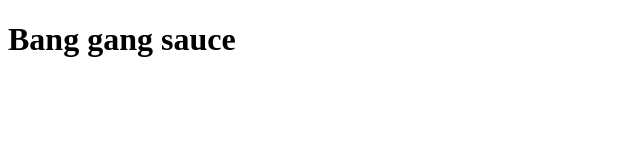
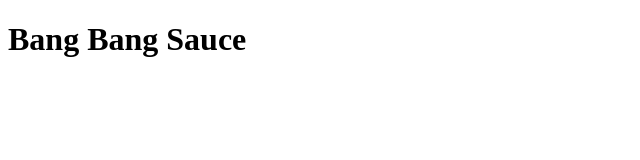
Before and after one commit to adarshunni08/odin-recipes, a plain HTML site: page recipes/bangbangsauce.html in a window 1280 px wide. Shown: the whole page, without its empty margins (0-640 px from the left). Drawn offline with Linux system fonts and the light colour scheme.

Commit message:
spell check

```diff
--- a/recipes/banggangsauce.html
+++ b/recipes/bangbangsauce.html
@@ -2,9 +2,9 @@
 <html lang="en">
     <head>
         <meta charset="UTF-8">
-        <title>Bang gang sauce</title>
+        <title>Bang Bang Sauce</title>
     </head>
     <body>
-        <h1>Bang gang sauce</h1>
+        <h1>Bang Bang Sauce</h1>
     </body>
 </html>
```
